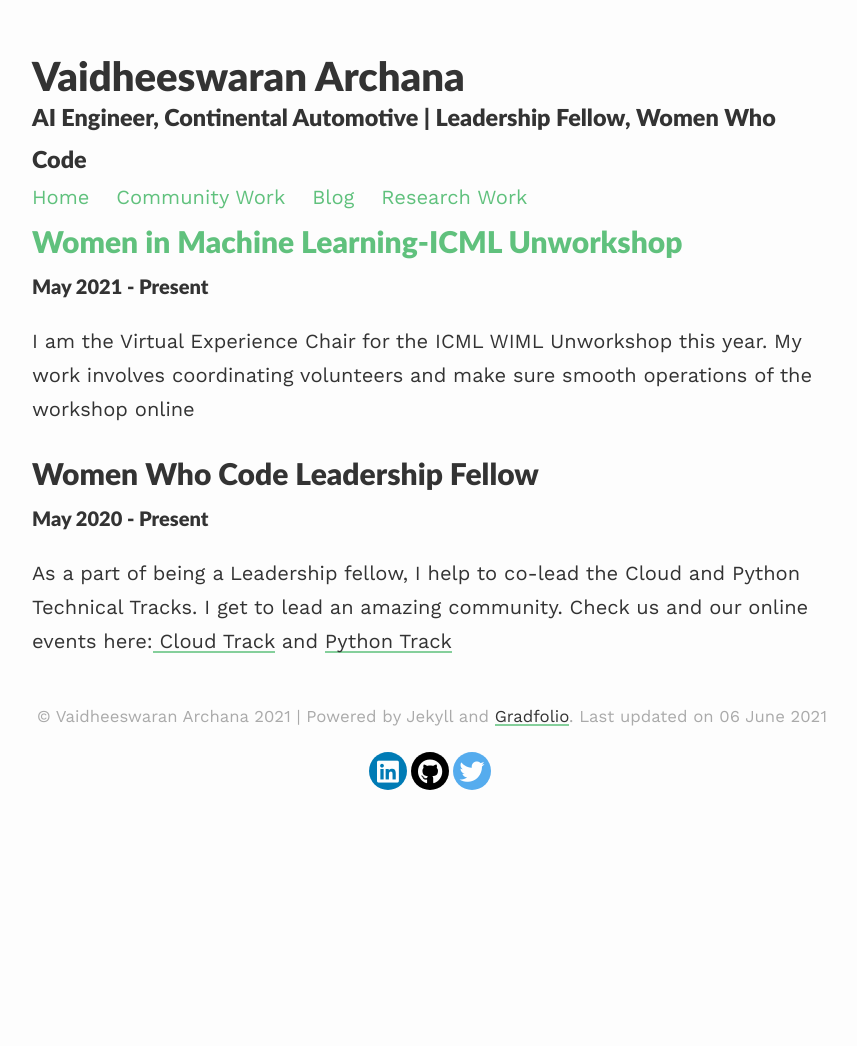
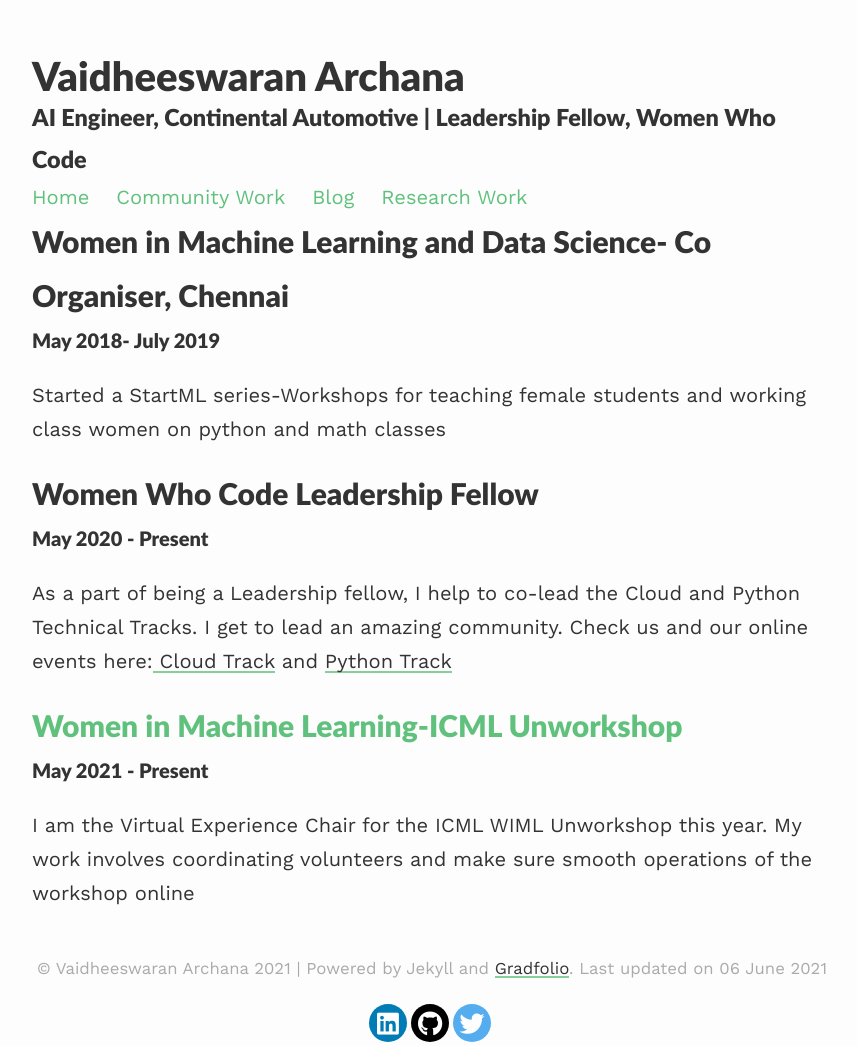
Before and after one commit to varchanaiyer/gradportfolio, a Jekyll site: the page built from community/index.html, in a window 1280 px wide. Shown: the whole page, without its empty margins (208-1065 px from the left). Built offline with Jekyll 4.4.1, drawn with Linux system fonts in a browser that asks for light colours; nearby versions of some CDN libraries; before the commit the page ends 980 px from its top, so only the background shows below that.

Commit message:
Update index.html

```diff
--- a/community/index.html
+++ b/community/index.html
@@ -1,13 +1,18 @@
 ---
 layout: default
 ---
+
+<h2>Women in Machine Learning and Data Science- Co Organiser, Chennai</h2>
+<h4>May 2018- July 2019</h4>
+  <p>Started a StartML series-Workshops for teaching female students and working class women on python and math classes</p>
+
+<h2>Women Who Code Leadership Fellow</h2>
+<h4>May 2020 - Present</h4>
+  <p> As a part of being a Leadership fellow, I help to co-lead the Cloud and Python Technical Tracks. I get to lead an amazing community.
+    Check us and our online events here:<a href="https://www.womenwhocode.com/cloud"> Cloud Track</a> and <a href="https://www.womenwhocode.com/python"> Python Track</a>
+
 
 <h2><a href="https://wimlworkshop.org/sh_events/wiml-virtual-un-workshop-icml-2021/"> Women in Machine Learning-ICML Unworkshop</h2></a>
 <h4>May 2021 - Present</h4>
   <p> I am the Virtual Experience Chair for the ICML WIML Unworkshop this year. My work involves coordinating volunteers and make sure smooth operations of
     the workshop online</p>
-
-<h2>Women Who Code Leadership Fellow</h2>
-<h4>May 2020 - Present</h4>
-  <p> As a part of being a Leadership fellow, I help to co-lead the Cloud and Python Technical Tracks. I get to lead an amazing community.
-    Check us and our online events here:<a href="https://www.womenwhocode.com/cloud"> Cloud Track</a> and <a href="https://www.womenwhocode.com/python"> Python Track</a>
```
